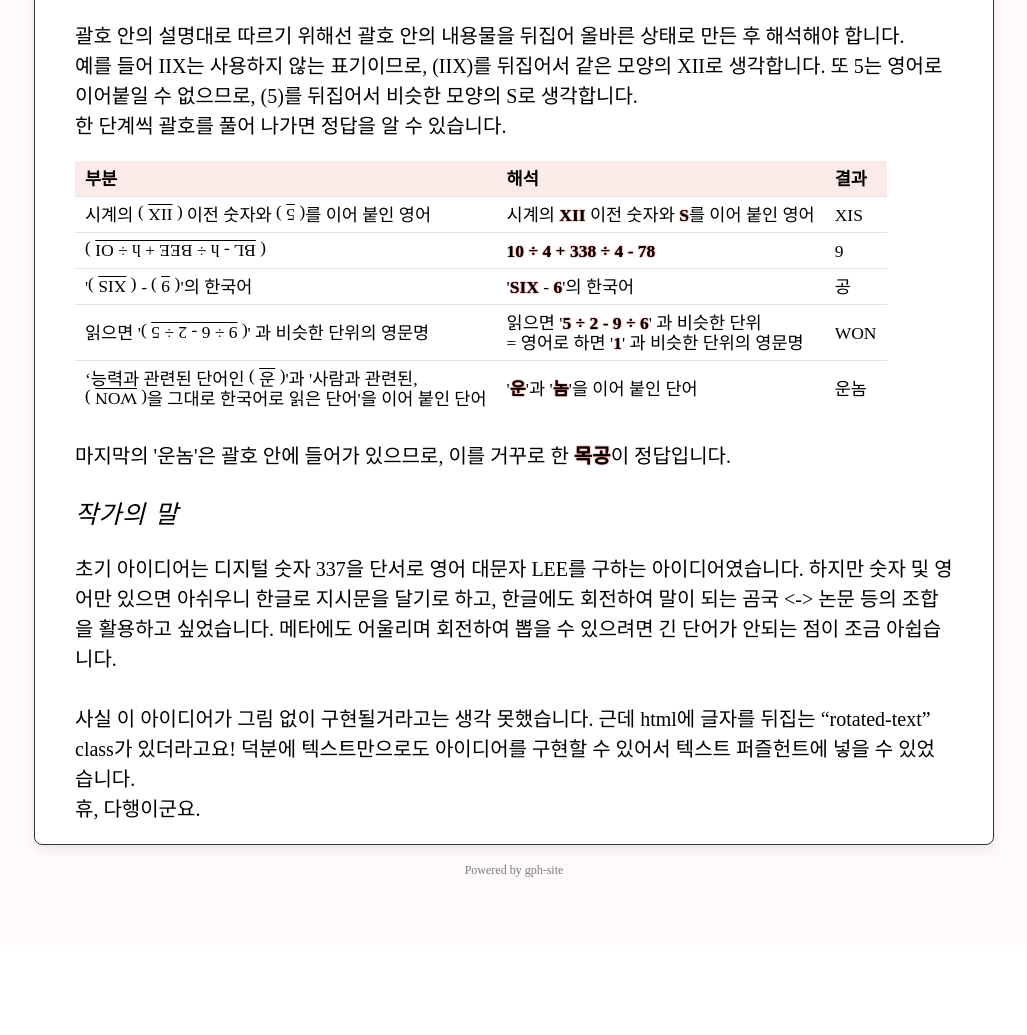
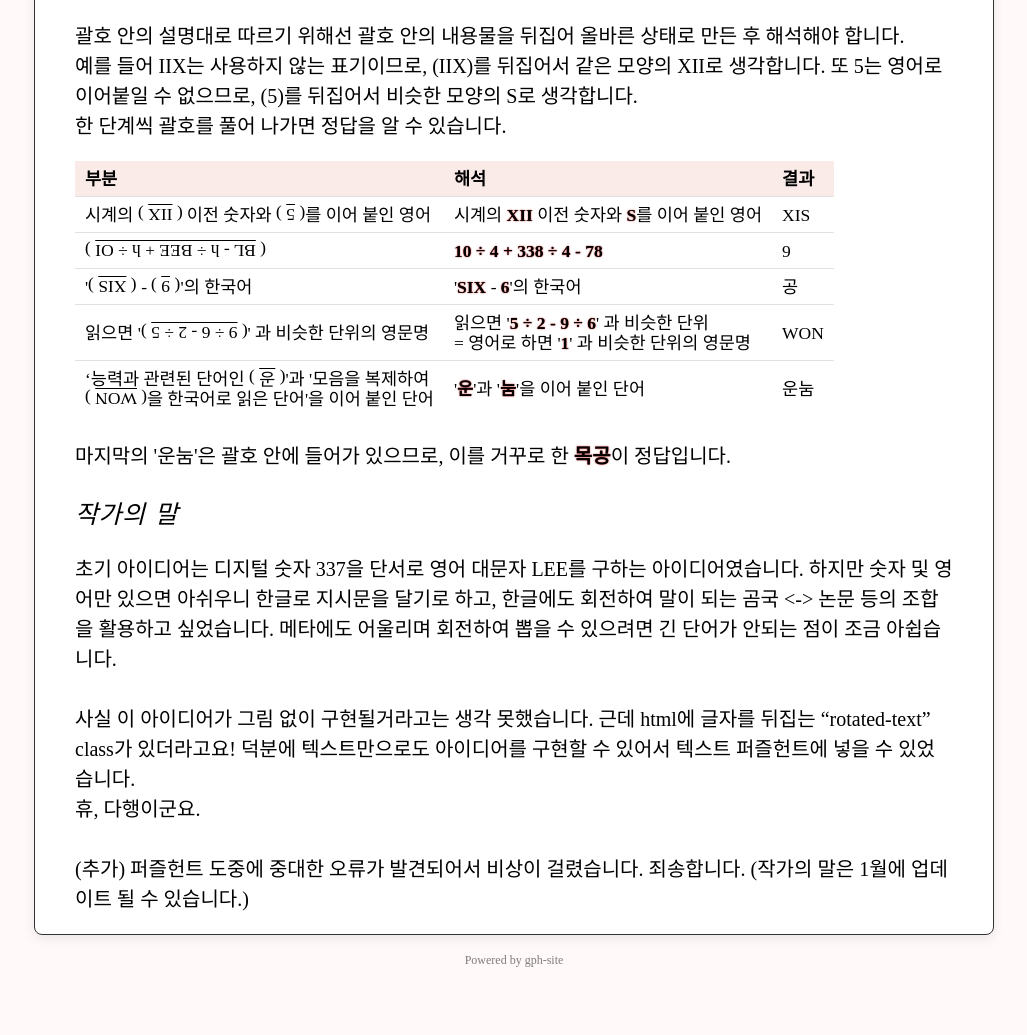
Before and after one commit to Gravel4444/TextPuzzleHunt, a Django app: template puzzles/templates/solution_bodies/rotation.html in a window 1280 px wide. Shown: the part 621-1656 px from the top of the page, without its empty margins (126-1153 px from the left). Before the commit the page ends 1498 px from the top, so only its background shows below. Run offline with Django 3.2, Linux system fonts and the light colour scheme; the template is opened without the code that fills it, so the values that code supplies are empty; some libraries are stand-ins or nearby versions; some web fonts are replaced.

Commit message:
v.1.8.3 회전 문제 정정

```diff
--- a/puzzles/templates/hint_bodies/rotation.html
+++ b/puzzles/templates/hint_bodies/rotation.html
@@ -44,7 +44,7 @@
         그래도 모른다면
     {% end_hint_title %}
     {% hint_content %}
-        마지막 괄호를 풀기 직전의 단어는 원래 띄어쓰기가 필요하며, 감정이입을 잘 하면 영화를 보다가 찾을 수도 있습니다.
+        마지막 괄호를 풀기 직전의 단어는 말이 되지 않습니다. 전체 단어에서 겹치는 자모가 두 개 존재합니다.
     {% end_hint_content %}
 {% end_canned_hint %}
 
--- a/puzzles/templates/puzzle_bodies/rotation.html
+++ b/puzzles/templates/puzzle_bodies/rotation.html
@@ -4,7 +4,7 @@
 눈앞이 어질어질해. 나는 누구지? 설마 그걸 잊어버렸겠어. 글씨를 거꾸로 봐도 말이 되는 걸 보니 정말 정신이 없나 봐.
 {: .flavor}
 
-<span class="rotated-text">( ‘능력과 관련된 단어인 <span class="rotated-text">( '<span class="rotated-text">( 시계의 <span class="rotated-text">( IIX )</span> 이전 숫자와 <span class="rotated-text">( 5 )</span>를 이어 붙인 영어 )</span> - <span class="rotated-text">( <span class="rotated-text">( BL - h ÷ BEE + h ÷ OI )</span> )</span>'의 한국어 )</span>'과 <br>'사람과 관련된, <span class="rotated-text">( 읽으면 '<span class="rotated-text">( 9 ÷ 6 - 2 ÷ 5 )</span>' 과 비슷한 단위의 영문명 )</span>을 그대로 한국어로 읽은 단어'을 <br>이어 붙인 단어 )</span>
+<span class="rotated-text">( ‘능력과 관련된 단어인 <span class="rotated-text">( '<span class="rotated-text">( 시계의 <span class="rotated-text">( IIX )</span> 이전 숫자와 <span class="rotated-text">( 5 )</span>를 이어 붙인 영어 )</span> - <span class="rotated-text">( <span class="rotated-text">( BL - h ÷ BEE + h ÷ OI )</span> )</span>'의 한국어 )</span>'과 <br>'모음을 복제하여 <span class="rotated-text">( 읽으면 '<span class="rotated-text">( 9 ÷ 6 - 2 ÷ 5 )</span>' 과 비슷한 단위의 영문명 )</span>을 한국어로 읽은 단어'을 <br>이어 붙인 단어 )</span>
 
 <button class="btn clipboard-button"></button>
 
--- a/puzzles/templates/puzzle_bodies/value.html
+++ b/puzzles/templates/puzzle_bodies/value.html
@@ -46,7 +46,7 @@
 3. 밝은 물건 세상의 비싼 걸 사려고 돈을 모으는 모임
 세로
 1. 로켓단 같은 조명 사이 곧을 한자
-2. 조심해야 할 수법 중 도를 물려주고, 레도 물려준 그다음
+2. 조심해야 할 수법 중 도를 물려주고, 레도 물려준 그 다음
 
 ### 4.
 인터넷에서 할 수 있는, 암호로 된 가치의 안에 안의 가치를 3 낮추는 초성을 더한다.
--- a/puzzles/templates/solution_bodies/rotation.html
+++ b/puzzles/templates/solution_bodies/rotation.html
@@ -32,9 +32,9 @@
 | <span class="rotated-text">( <u>BL - h ÷ BEE + h ÷ OI</u> )</span> | **10 ÷ 4 + 338 ÷ 4 - 78** |  9  |
 | '<span class="rotated-text">( <u>XIS</u> )</span> - <span class="rotated-text">( <u>9</u> )</span>'의 한국어 |  '**SIX** - **6**'의 한국어  |  공  |
 | 읽으면 '<span class="rotated-text">( <u>9 ÷ 6 - 2 ÷ 5</u> )</span>' 과 비슷한 단위의 영문명 |  읽으면 '**5 ÷ 2 - 9 ÷ 6**' 과 비슷한 단위<br>= 영어로 하면 '**1**' 과 비슷한 단위의 영문명  |   WON   |
-| ‘능력과 관련된 단어인 <span class="rotated-text">( <u>공</u> )</span>'과 '사람과 관련된, <br> <span class="rotated-text">( <u>WON</u> )</span>을 그대로 한국어로 읽은 단어'을 이어 붙인 단어  | '**운**'과 '**놈**'을 이어 붙인 단어 |  운놈  |
+| ‘능력과 관련된 단어인 <span class="rotated-text">( <u>공</u> )</span>'과 '모음을 복제하여 <br> <span class="rotated-text">( <u>WON</u> )</span>을 한국어로 읽은 단어'을 이어 붙인 단어  | '**운**'과 '**눔**'을 이어 붙인 단어 |  운눔  |
 
-마지막의 '운놈'은 괄호 안에 들어가 있으므로, 이를 거꾸로 한 **목공**이 정답입니다.
+마지막의 '운눔'은 괄호 안에 들어가 있으므로, 이를 거꾸로 한 **목공**이 정답입니다.
 
 {% endblock %}
 
@@ -45,5 +45,7 @@
 사실 이 아이디어가 그림 없이 구현될거라고는 생각 못했습니다. 근데 html에 글자를 뒤집는 “rotated-text” class가 있더라고요! 덕분에 텍스트만으로도 아이디어를 구현할 수 있어서 텍스트 퍼즐헌트에 넣을 수 있었습니다.
 <br>
 휴, 다행이군요.
+<br><br>
+(추가) 퍼즐헌트 도중에 중대한 오류가 발견되어서 비상이 걸렸습니다. 죄송합니다. (작가의 말은 1월에 업데이트 될 수 있습니다.)
 
 {% endblock %}
--- a/puzzles/templates/solution_bodies/value.html
+++ b/puzzles/templates/solution_bodies/value.html
@@ -120,7 +120,7 @@
 | 가로 1 |  잘 어울리는 아름다움      | 조수미 -[전날]-> 조화미         | 조화미     |
 | 가로 3 |  비싼 걸 사려고 돈을 모으는 모임 | 한자로 (밝은)명 + (물건)품 + (세상)계            | 명품계 |
 | 세로 1 |  로켓단 같은                  | 조명 + (곧을)직 -[사이]-> 조직명     | 조직명  |
-| 세로 2 |  조심해야 할 수법          | 도->레-[그다음]->미 + 인계(물려주다)        | 미인계   |
+| 세로 2 |  조심해야 할 수법          | 도->레-[그 다음]->미 + 인계(물려주다)        | 미인계   |
 
 ### 4.
 답: 찾기
```
